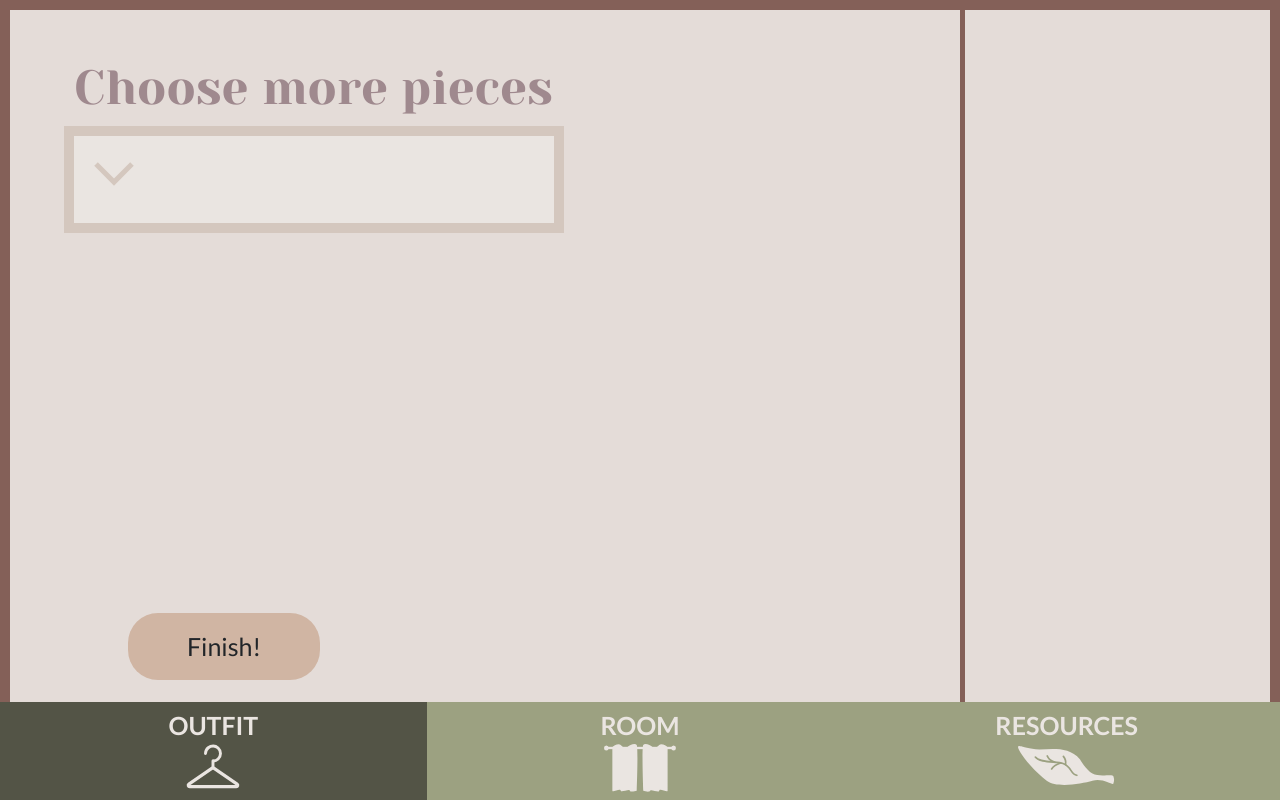
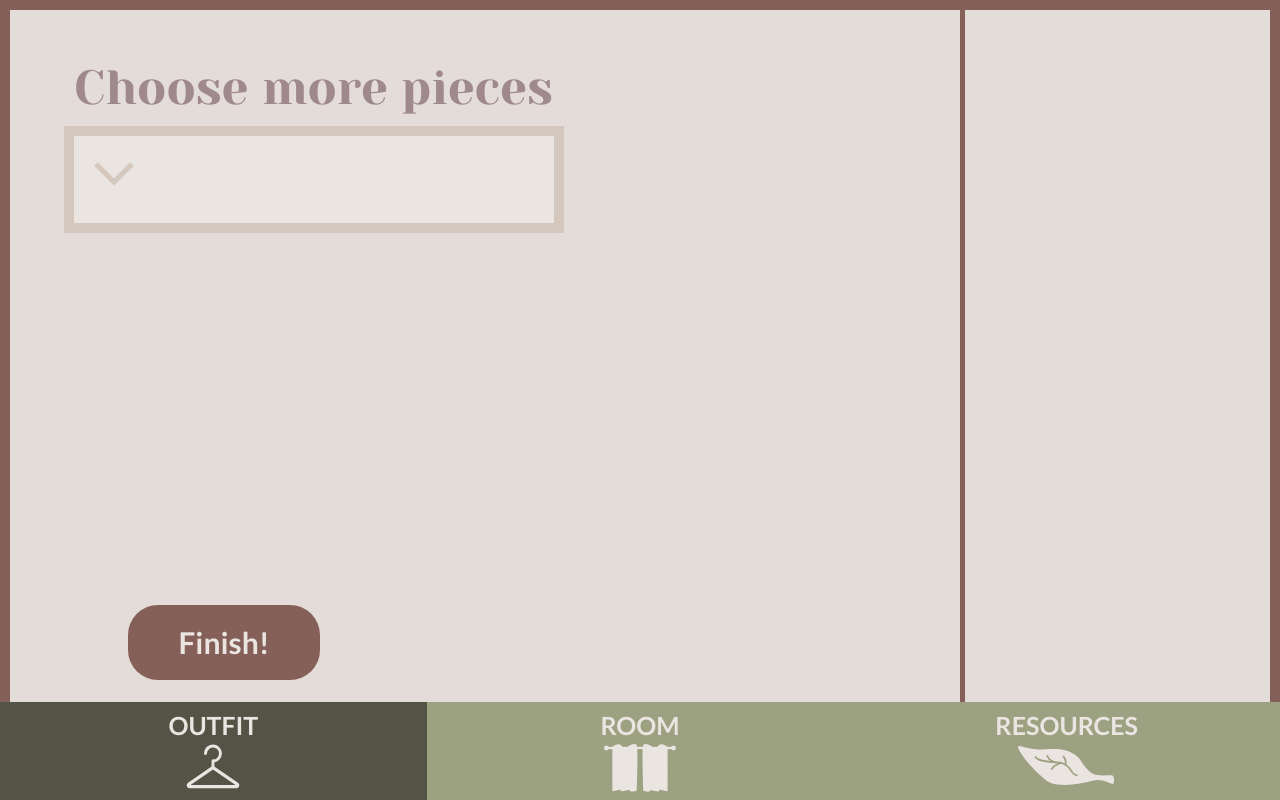
Before and after one commit to david0han/fitting-room, a Django app: page /fittingroom/select-custom in a window 1280 px wide. Run offline with Django 3.2, Linux system fonts and the light colour scheme; some libraries are stand-ins or nearby versions.

Commit message:
style finish button

```diff
--- a/finalproject/fittingroom/static/fittingroom/main-dropdown-style.css
+++ b/finalproject/fittingroom/static/fittingroom/main-dropdown-style.css
@@ -26,7 +26,6 @@
   border: 5px solid #995C40;
   background-color: #995C40;
   border-radius: 30px;
-
   font-family: 'Lato', sans-serif;
   font-size: 25px;
   font-weight: 600;
--- a/finalproject/fittingroom/static/fittingroom/select-custom.css
+++ b/finalproject/fittingroom/static/fittingroom/select-custom.css
@@ -4,11 +4,12 @@
 }
 
 .finButton {
-    background-color: #D0B5A3;
-    color: #EAE5E1;
+    background-color: #846058;
+    color: #EAE5E1 !important;
     position: fixed;
-    font-size: 25px;
+    font-size: 30px;
     font-family: 'Lato';
+    font-weight:700;
     padding: 15px 32px;
     border: none;
     text-align: center;
--- a/finalproject/fittingroom/templates/fittingroom/select-custom.html
+++ b/finalproject/fittingroom/templates/fittingroom/select-custom.html
@@ -10,15 +10,17 @@
 	    <script src="{% static '/vendors/jquery/jquery-3.3.1.min.js' %}"></script>
 	    <script src="{% static '/vendors/jquery-ui/jquery-ui.min.js' %}"></script>
 
+
+      <!-- Roboto Font -->
+      <link rel="preconnect" href="https://fonts.googleapis.com">
+      <link rel="preconnect" href="https://fonts.gstatic.com" crossorigin>
+      <link href="https://fonts.googleapis.com/css2?family=Lato&family=Roboto:wght@400;500&display=swap" rel="stylesheet">
+      <!-- Lato Font -->
+      <link rel="preconnect" href="https://fonts.googleapis.com">
+      <link rel="preconnect" href="https://fonts.gstatic.com" crossorigin>
+      <link href="https://fonts.googleapis.com/css2?family=Lato&display=swap" rel="stylesheet">
+
       <!-- Warning before leaving -->
-
-      <!-- <script type="text/javascript">
-        window.onbeforeunload = confirmExit;
-        function confirmExit()
-        {
-          return "your changes will be lost if not saved.  Are you sure you want to exit this   page?";
-        }
-      </script> -->
       <script type = "text/javascript">
         var finish_clicked = false;
 
```
